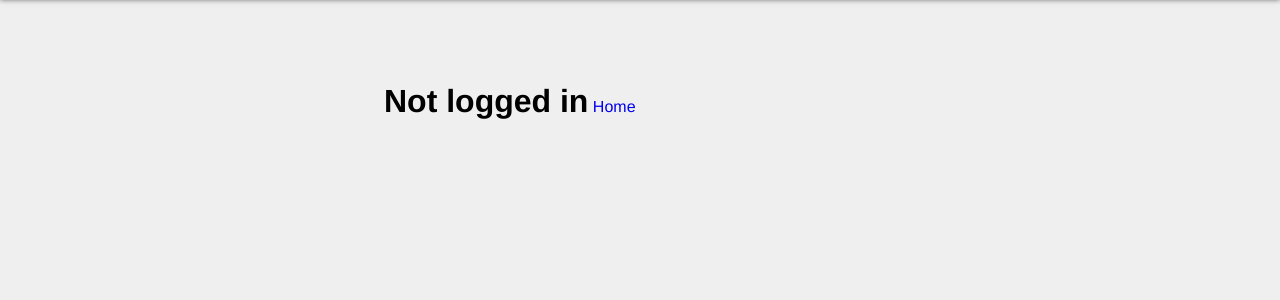
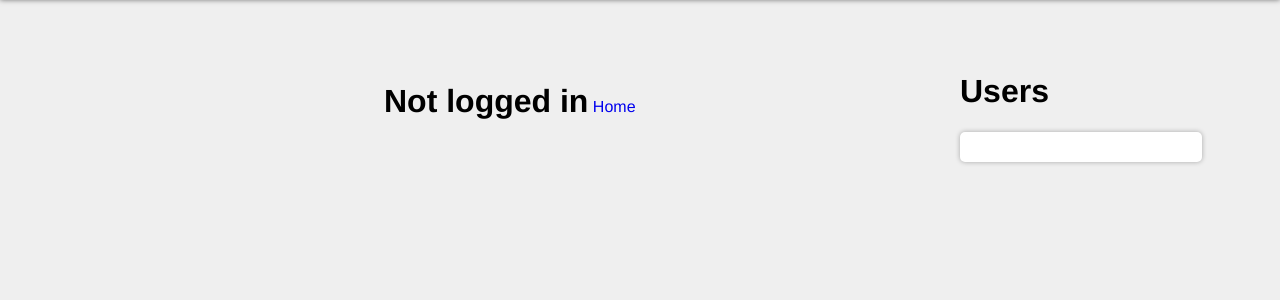
Before and after one commit to bradleykenny/ntwrk_2, a Django app: page /stream/17/delete_post/ in a window 1280 px wide. Shown: the part 71-371 px from the top of the page. Run offline with Django 3.2, Linux system fonts and the light colour scheme; data comes from the database, SQL or seed files in the repository.

Commit message:
Right side bar implementation

```diff
--- a/stream/static/stream/css/stream.css
+++ b/stream/static/stream/css/stream.css
@@ -169,7 +169,15 @@
 #content_right {
     display: inline-block;
     width: 25%;
+	margin-top: 20px;
     /* background-color: rgba(0, 0, 0, 0.2); */
+}
+
+#content_right .card {
+	margin: 0;
+	width: 60%;
+	padding: 20px 25px 10px;
+	border-radius: 5px;
 }
 
 #content_main .content_heading {
--- a/stream/templates/base_stream.html
+++ b/stream/templates/base_stream.html
@@ -17,6 +17,11 @@
         {% endblock %}
     </div>
     <div id="content_right">
-        <p> </p>
+		<h1 class="content_heading">Users</h1>
+		<div class="card">
+			{% for user in users %}
+			<p>{{ user.username }}</p>
+			{% endfor %}
+		</div>
     </div>
 {% endblock %}
--- a/stream/views.py
+++ b/stream/views.py
@@ -5,7 +5,8 @@
 
 def home(request):
 	posts = Post.objects.all()
-	return render(request, 'stream/home.html', {'posts': posts})
+	users = User.objects.all()
+	return render(request, 'stream/home.html', {'posts': posts, 'users': users})
 
 def new_post(request):
 	if request.method == 'POST':
```
Also changed, not shown: 1 other file.
